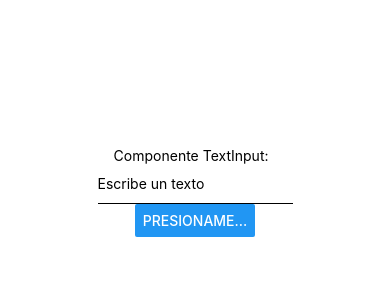
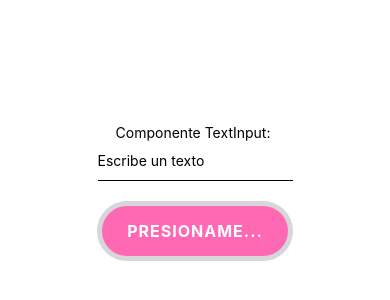
Before and after one commit to 121038217/ProgramacionMovil182, a React Native app in the folder HolaMundo/: screen / in a window 390 px wide. Shown: the part 230-530 px from the top of the page. Built offline with nearby package versions, Linux system fonts and the light colour scheme.

Commit message:
Se agrego botón y sus estilos

```diff
--- a/HolaMundo/App.js
+++ b/HolaMundo/App.js
@@ -1,32 +1,26 @@
 import { StatusBar } from 'expo-status-bar';
-import { StyleSheet, Text, View, Button, TextInput } from 'react-native';
-import React,{useState} from 'react';
-
-
-
+import { StyleSheet, Text, View, TextInput, TouchableOpacity } from 'react-native';
+import React, { useState } from 'react';
 
 export default function App() {
-
-  const [text,setText]=useState('')
-  const [submit,setSubmit]=useState('')
+  const [text, setText] = useState('');
+  const [submit, setSubmit] = useState('');
 
   return (
-
     <View style={styles.container}>
 
+      <Text>Componente TextInput: {submit}</Text>
 
+      <TextInput  style={styles.input}  placeholder="Escribe un texto" onChangeText={t => setText(t)} defaultValue={text}/> {/* onchangeText  mandar llamar el setText, defaultValue mandar llamar el text de arriba*/}
 
-    <Text>Componente TextInput: {submit} </Text>
+      <TouchableOpacity style={styles.boton} onPress={() => { setSubmit(text); alert('Texto enviado'); }}>
 
-    <TextInput style={styles.input} placeholder="Escribe un texto" onChangeText={t=>setText(t)} defaultValue={text} /> {/* onchangeText  mandar llamar el setText, defaultValue mandar llamar el text de arriba*/}
+      <Text style={styles.botonText}>Presioname...</Text>
 
-    <Button title='Presioname...' onPress={ ()=>{ setSubmit(Text); alert('Texto enviado')} } />
-
+      </TouchableOpacity>
 
       <StatusBar style="auto" />
-
     </View>
-
   );
 }
 
@@ -38,12 +32,28 @@ const styles = StyleSheet.create({
     alignItems: 'center', /* felx-start posición al inicio/ flex-end posición al final/strech toma todo el espacio */
     justifyContent: 'center', /* Alinea de arriba hacia bajo, flex-end alinea hacia bajo, space-around alinea en una posición equitativa, en el space-evvenly alinia los espacios */
   },
-  input:{
+  input: {
     backgroundColor: '276B92',
-    width: '50%' ,
+    width: '50%',
     height: 40,
     borderBottomColor: '#000000',
     borderBottomWidth: 1,
-  }
-
+  },
+  boton: {
+    backgroundColor: "#FF69B4",  // Color de fondo rosa del botón
+    paddingVertical: 15,         // Espaciado vertical dentro del botón
+    paddingHorizontal: 25,       // Espaciado horizontal dentro del botón
+    borderRadius: 30,            // Bordes redondeados
+    alignItems: 'center',        // Alineación del contenido del botón
+    borderWidth: 5,              // Ancho del borde
+    borderColor: '#d6d7da',      // Color del borde
+    marginTop: 20,
+  },
+  botonText: {
+    color: '#fff',               // Color del texto
+    fontSize: 16,                // Tamaño del texto
+    fontWeight: 'bold',          // Peso del texto
+    letterSpacing: 1,            // Espaciado entre letras
+    textTransform: 'uppercase',  // Transformación del texto a mayúsculas
+  },
 });
```
